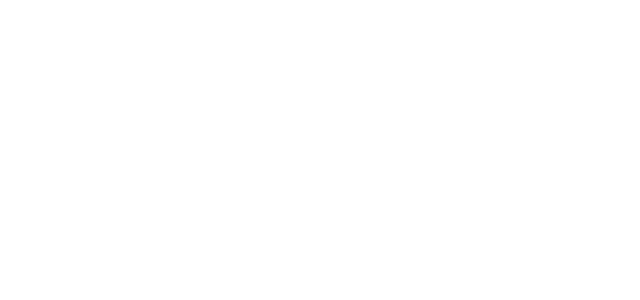
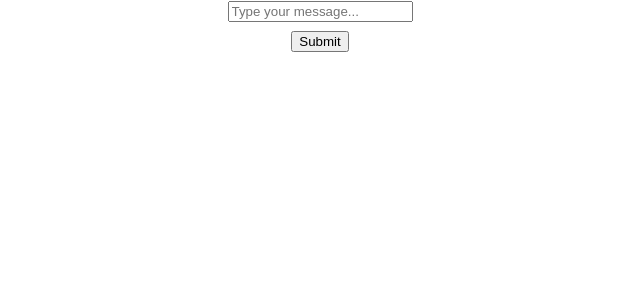
Before and after one commit to rochelleli165/maddata-2025-frontend, a React (Create React App) app in the folder maddata-2025-frontend/: page / in a window 1280 px wide. Shown: the top 300 px of the page, without its empty margins (320-960 px from the left). Built offline with nearby package versions, Linux system fonts and the light colour scheme; the HTML template or start-up script is replaced by a standard one.

Commit message:
added crude chat modal

```diff
--- a/maddata-2025-frontend/src/App.js
+++ b/maddata-2025-frontend/src/App.js
@@ -1,11 +1,12 @@
 import './App.css';
+import ChatModal from './chat-modal';
 import P5Wrapper from './p5-sketch';
 function App() {
   return (
     <div className="App">
 
       <P5Wrapper></P5Wrapper>
-
+      <ChatModal></ChatModal>
     </div>
   );
 }
--- /dev/null
+++ b/maddata-2025-frontend/src/chat-modal.js
@@ -0,0 +1,83 @@
+// create chat modal comoponent that has input for answer and then calls an api to get the response and then displays it
+
+import { useState } from "react";
+
+import React from "react";
+
+import { GoogleGenerativeAI } from "@google/generative-ai";
+
+const genAI = new GoogleGenerativeAI("AIzaSyDPvEGpuaIgytJiK0cgAjUpuRTEOKvVPJg"); // Replace YOUR_API_KEY with your actual API key
+const model = genAI.getGenerativeModel({ model: "gemini-1.5-flash" });
+
+
+const ChatModal = () => {
+  const [inputText, setInputText] = useState("");
+  const [chatHistory, setChatHistory] = useState([]);
+  const [history, setHistory] = useState("");
+
+  const handleInputChange = (e) => {
+    setInputText(e.target.value);
+  };
+
+async function generateText(prompt) {
+    const result = await model.generateContent(prompt);
+    const response = result.response;
+    return response.text();
+}
+
+  const handleSubmit = async (e) => {
+    e.preventDefault();
+    if (!inputText.trim()) return;
+
+    // Add user message to chat history
+    setChatHistory([...chatHistory, { sender: "user", message: inputText }]);
+    setInputText("");
+
+    // Make request to your API to get ChatGPT response
+    try {
+
+      const params = new URLSearchParams({ question: inputText });
+      generateText(inputText).then(story => {
+        console.log(story);
+
+        setHistory(
+            `{'role': 'user', content: ${inputText} }, {'role': 'asisstant', content: ${story}}`
+        );
+        setChatHistory([
+            ...chatHistory,
+            { sender: "user", message: inputText },
+            { sender: "chatbot", message: story },
+          ]);
+     });
+
+
+
+    } catch (error) {
+      console.error("Error fetching data:", error);
+    }
+  };
+
+  return (
+    <main>
+      <div className="chat-window">
+        {chatHistory.map((msg, index) => (
+          <div key={index} className={`message ${msg.sender}`}>
+             <h1>{msg.message}</h1>
+          </div>
+        ))}
+      </div>
+      <form onSubmit={handleSubmit} className="form">
+        <input
+          placeholder="Type your message..."
+          value={inputText}
+          clearOnEscape
+          onChange={handleInputChange}
+        />
+        <div style={{paddingBottom:'8px'}}></div>
+        <button>Submit</button>
+      </form>
+    </main>
+  );
+};
+
+export default ChatModal;
```
